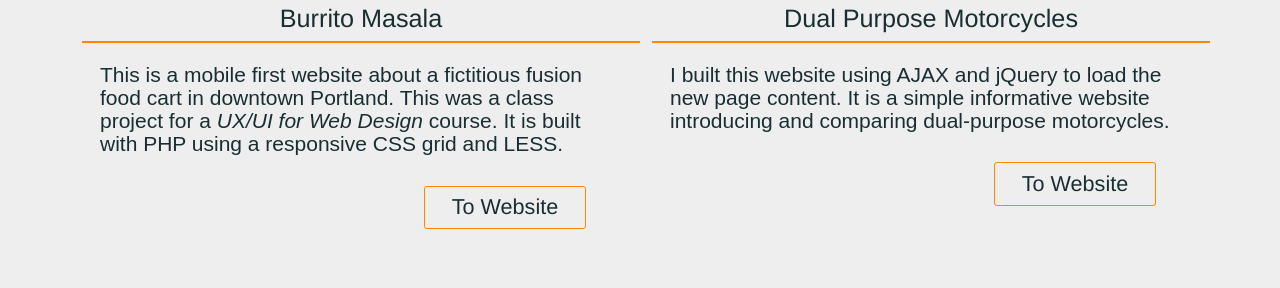
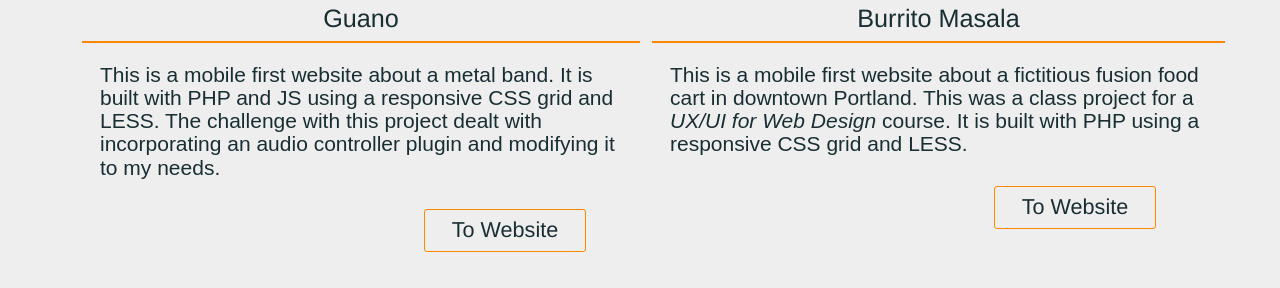
Before and after one commit to LeReiver/portfolio, a PHP site: page /projects.php in a window 1280 px wide. Shown: the part 449-737 px from the top of the page. Run offline with PHP 8.4, Linux system fonts and the light colour scheme.

Commit message:
Updated projects.

```diff
--- a/projects.php
+++ b/projects.php
@@ -35,34 +35,35 @@
                 <div class="row" style="margin-bottom: 2em;">
                     <div class="col-md-6">
                         <div>
-                            <div class="project-icon"><a href="includes/images/burrito_lg.jpg" id="burrito_masala"
-                                                         data-lightbox="vector" data-title="Burrito Masala"><img src="includes/img/burrito_desktop.png" alt="Burrito Masala" title="Click To View"></a>
+                            <div class="project-icon"><a href="includes/images/guano_lg.jpg" id="guano"
+                                                         data-lightbox="vector" data-title="Burrito Masala"><img src="includes/img/guano_desktop_phone.png" alt="Guano" title="Click To View"></a>
                             </div>
                         </div>
-                        <h5 class="orange-underline">Burrito Masala</h5>
-                        <p id="skills">This is a mobile first website about a fictitious fusion food cart in downtown Portland. This was a class project for a <em>UX/UI for Web Design</em> course.
-                            It is built with PHP using a responsive CSS grid and LESS.</p>
+                        <h5 class="orange-underline">Guano</h5>
+                        <p id="skills">This is a mobile first website about a metal band. It is built with PHP and JS using a responsive CSS grid and LESS.
+                            The challenge with this project dealt with incorporating an audio controller plugin and modifying it to my needs.</p>
                         <table class="button_table">
                             <tr>
-                                <td><h4><a href="/../web/burrito_masala" target="_blank"><button id="_button">To Website</button></a></h4></td>
+                                <td><h4><a href="/../web/guano" target="_blank"><button id="_button">To Website</button></a></h4></td>
                             </tr>
                         </table>
                     </div>
-                    <div class="col-md-6">
-                        <div>
-                            <div class="project-icon"><a href="includes/images/dual_purpose_lg.jpg" id="dual_purpose"
-                                                         data-lightbox="vector" data-title="Dual Purpose Motorcycles"><img src="includes/img/dual_purpose_desktop.png" alt="Dual Purpose Motorcycles" title="Click To View"></a>
+                    <div class="row" style="margin-bottom: 2em;">
+                        <div class="col-md-6">
+                            <div>
+                                <div class="project-icon"><a href="includes/images/burrito_lg.jpg" id="burrito_masala"
+                                                             data-lightbox="vector" data-title="Burrito Masala"><img src="includes/img/burrito_desktop_iphone.png" alt="Burrito Masala" title="Click To View"></a>
+                                </div>
                             </div>
+                            <h5 class="orange-underline">Burrito Masala</h5>
+                            <p id="skills">This is a mobile first website about a fictitious fusion food cart in downtown Portland. This was a class project for a <em>UX/UI for Web Design</em> course.
+                                It is built with PHP using a responsive CSS grid and LESS.</p>
+                            <table class="button_table">
+                                <tr>
+                                    <td><h4><a href="/../web/burrito_masala" target="_blank"><button id="_button">To Website</button></a></h4></td>
+                                </tr>
+                            </table>
                         </div>
-                        <h5 class="orange-underline">Dual Purpose Motorcycles</h5>
-                        <p id="skills">I built this website using AJAX and jQuery to load the new page content.
-                            It is a simple informative website introducing and comparing dual-purpose motorcycles.</p>
-                        <table class="button_table">
-                            <tr>
-                                <td><h4><a href="/../web/dual_purpose/" target="_blank"><button id="_button" >To Website</button></a></h4></td>
-                            </tr>
-                        </table>
-                    </div>
                 </div>
                 <div class="row" style="margin-bottom: 2em;">
                     <div class="col-md-6">
@@ -135,6 +136,22 @@
                 <div class="row" style="margin-bottom: 2em;">
                     <div class="col-md-6">
                         <div>
+                            <div class="project-icon"><a href="includes/images/dual_purpose_lg.jpg" id="dual_purpose"
+                                                         data-lightbox="vector" data-title="Dual Purpose Motorcycles"><img src="includes/img/dual_purpose_desktop.png" alt="Dual Purpose Motorcycles" title="Click To View"></a>
+                            </div>
+                        </div>
+                        <h5 class="orange-underline">Dual Purpose Motorcycles</h5>
+                        <p id="skills">I built this website using AJAX and jQuery to load the new page content.
+                            It is a simple informative website introducing and comparing dual-purpose motorcycles.</p>
+                        <table class="button_table">
+                            <tr>
+                                <td><h4><a href="/../web/dual_purpose/" target="_blank"><button id="_button" >To Website</button></a></h4></td>
+                            </tr>
+                        </table>
+                    </div>
+                    <!--Web Apps-->
+                    <div class="col-md-6">
+                        <div>
                             <div class="project-icon"><a href="includes/images/ccs_lg.jpg" id="ccs"
                                                          data-lightbox="vector" data-title="CCS"><img src="includes/img/ccs_desktop.png" alt="CCS" title="Click To View"></a>
                             </div>
@@ -145,7 +162,25 @@
                             then generates reports off of SQL queries.</p>
                         <table class="button_table">
                             <tr>
-                                <!--                                <td><h4><a href="/../php/ccs" target="_blank"><button id="_button" > To Website</button></a></h4></td>-->
+                                <!-- <td><h4><a href="/../php/ccs" target="_blank"><button id="_button" > To Website</button></a></h4></td>-->
+                            </tr>
+                        </table>
+                    </div>
+                </div>
+
+
+                <div class="row" style="margin-bottom: 4em;">
+                    <div class="col-md-6">
+                        <div>
+                            <div class="project-icon"><a href="includes/images/tip_calculator_lg.jpg" id="tip_calculator"
+                                                         data-lightbox="vector" data-title="A Tip Calculator"><img src="includes/img/tip_calculator_desktop.png" alt="Tip Calculator" title="Click To View"></a>
+                            </div>
+                        </div>
+                        <h5 class="orange-underline">A Tip Calculator</h5>
+                        <p id="skills">This is a tip calculator built in PHP, HTML, CSS.</p>
+                        <table class="button_table">
+                            <tr>
+                                <td><h4><a href="/../php/tip_calculator" target="_blank"><button id="_button" >To Web App</button></a></h4></td>
                             </tr>
                         </table>
                     </div>
@@ -170,40 +205,23 @@
 <!--                        <h1 style="font-size: 2.2em; color: #ff8700; font-stretch: extra-expanded; font-weight: 200; text-align:start;  margin-top: 0; margin-bottom: -1.5em; margin-left: -2em;">Web Apps</h1>-->
 <!--                    </div>-->
 <!--                </div>-->
-
-                <!--Web Apps-->
-                <div class="row" style="margin-bottom: 4em;">
-                    <div class="col-md-6">
-                        <div>
-                            <div class="project-icon"><a href="includes/images/tip_calculator_lg.jpg" id="tip_calculator"
-                                                         data-lightbox="vector" data-title="A Tip Calculator"><img src="includes/img/tip_calculator_desktop.png" alt="Tip Calculator" title="Click To View"></a>
-                            </div>
-                        </div>
-                        <h5 class="orange-underline">A Tip Calculator</h5>
-                        <p id="skills">This is a tip calculator built in PHP, HTML, CSS.</p>
-                        <table class="button_table">
-                            <tr>
-                                <td><h4><a href="/../php/tip_calculator" target="_blank"><button id="_button" >To Web App</button></a></h4></td>
-                            </tr>
-                        </table>
-                    </div>
-                    <div class="col-md-6">
-                        <div>
-                            <div class="project-icon"><a href="includes/images/cart_lg.jpg" id="shopping_cart"
-                                                         data-lightbox="vector" data-title="Shopping Cart"><img src="includes/img/shopping_cart_desktop.png" alt="Shopping Cart" title="Click To View"></a>
-                            </div>
-                        </div>
-                        <h5 class="orange-underline">Shopping Cart</h5>
-                        <p id="skills">This is an online record store check out page.
-                            It was a class project to learn how to style pages with PHP, HTML, and CSS3.</p>
-                        <table class="button_table">
-                            <tr>
-                                <td><h4><a href="/../php/cart/" target="_blank"><button id="_button" >To Web App</button></a></h4></td>
-                            </tr>
-                        </table>
-                    </div>
-                </div>
+<!---->
 <!--                <div class="row" style="margin-bottom: 4em;">-->
+<!--                    <div class="col-md-6">-->
+<!--                        <div>-->
+<!--                            <div class="project-icon"><a href="includes/images/cart_lg.jpg" id="shopping_cart"-->
+<!--                                                         data-lightbox="vector" data-title="Shopping Cart"><img src="includes/img/shopping_cart_desktop.png" alt="Shopping Cart" title="Click To View"></a>-->
+<!--                            </div>-->
+<!--                        </div>-->
+<!--                        <h5 class="orange-underline">Shopping Cart</h5>-->
+<!--                        <p id="skills">This is an online record store check out page.-->
+<!--                            It was a class project to learn how to style pages with PHP, HTML, and CSS3.</p>-->
+<!--                        <table class="button_table">-->
+<!--                            <tr>-->
+<!--                                <td><h4><a href="/../php/cart/" target="_blank"><button id="_button" >To Web App</button></a></h4></td>-->
+<!--                            </tr>-->
+<!--                        </table>-->
+<!--                    </div>-->
 <!--                    <div class="col-md-6">-->
 <!--                        <div>-->
 <!--                            <div class="project-icon"><a href="includes/images/proteins_lg.jpg" id="proteins"-->
@@ -219,7 +237,7 @@
 <!--                                <td><h4><a href="/../php/proteins/" target="_blank"><button id="_button" >To Web App</button></a></h4></td>-->
 <!--                            </tr>-->
 <!--                        </table>-->
-                        <section id="android">&nbsp;</section>
+<!--                        <section id="android">&nbsp;</section>-->
 <!--                    </div>-->
 <!--                </div>-->
                 <!--Android Projects-->
```
